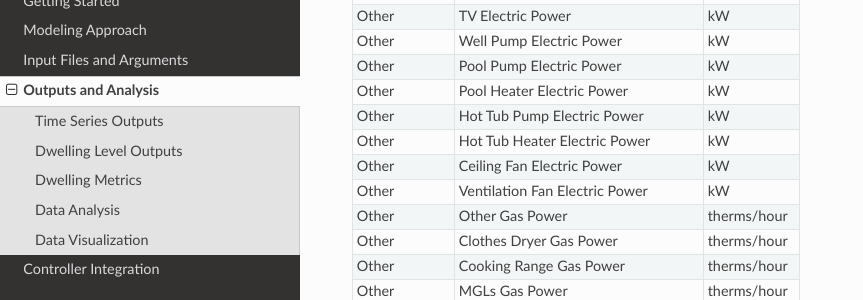
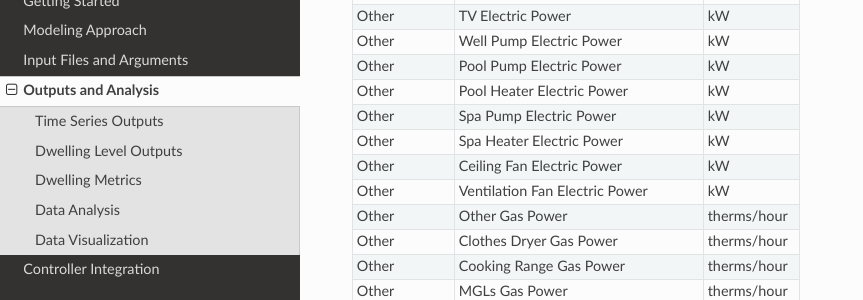
Before and after one commit to NREL/OCHRE, a Sphinx documentation site: the page built from docs/source/Outputs.rst, in a window 1280 px wide and 900 px high, scrolled down 1412 px. Shown: the part 151-451 px from the top of the window, without its empty margins (0-863 px from the left). Built offline with Sphinx 7.4.7 and the Read the Docs theme 2.0.0, drawn with Linux system fonts in a browser that asks for light colours.

Commit message:
replace hot tub with spa in docs

```diff
--- a/docs/source/InputsAndArguments.rst
+++ b/docs/source/InputsAndArguments.rst
@@ -664,9 +664,9 @@ lighting, and miscellaneous electric and gas loads:
 +----------+-------------------+-------------------+
 | Other    | ``ScheduledLoad`` | Pool Heater       |
 +----------+-------------------+-------------------+
-| Other    | ``ScheduledLoad`` | Hot Tub Pump      |
+| Other    | ``ScheduledLoad`` | Spa Pump          |
 +----------+-------------------+-------------------+
-| Other    | ``ScheduledLoad`` | Hot Tub Heater    |
+| Other    | ``ScheduledLoad`` | Spa Heater        |
 +----------+-------------------+-------------------+
 | Other    | ``ScheduledLoad`` | Ceiling Fan       |
 +----------+-------------------+-------------------+
--- a/docs/source/ModelingApproach.rst
+++ b/docs/source/ModelingApproach.rst
@@ -338,7 +338,7 @@ be electric or natural gas loads. Schedule-based loads include:
 
 -  Ceiling fan and ventilation fan
 
--  Pool Equipment (pool pump and heater, hot tub pump and heater)
+-  Pool Equipment (pool pump and heater, spa pump and heater)
 
 -  Miscellaneous electric loads (television, other)
 
--- a/docs/source/Outputs.rst
+++ b/docs/source/Outputs.rst
@@ -114,9 +114,9 @@ Dwelling Level Outputs
 +----------------+-----------------------------------------+-----------------+
 | Other          | Pool Heater Electric Power              | kW              |
 +----------------+-----------------------------------------+-----------------+
-| Other          | Hot Tub Pump Electric Power             | kW              |
+| Other          | Spa Pump Electric Power                 | kW              |
 +----------------+-----------------------------------------+-----------------+
-| Other          | Hot Tub Heater Electric Power           | kW              |
+| Other          | Spa Heater Electric Power               | kW              |
 +----------------+-----------------------------------------+-----------------+
 | Other          | Ceiling Fan Electric Power              | kW              |
 +----------------+-----------------------------------------+-----------------+
```
